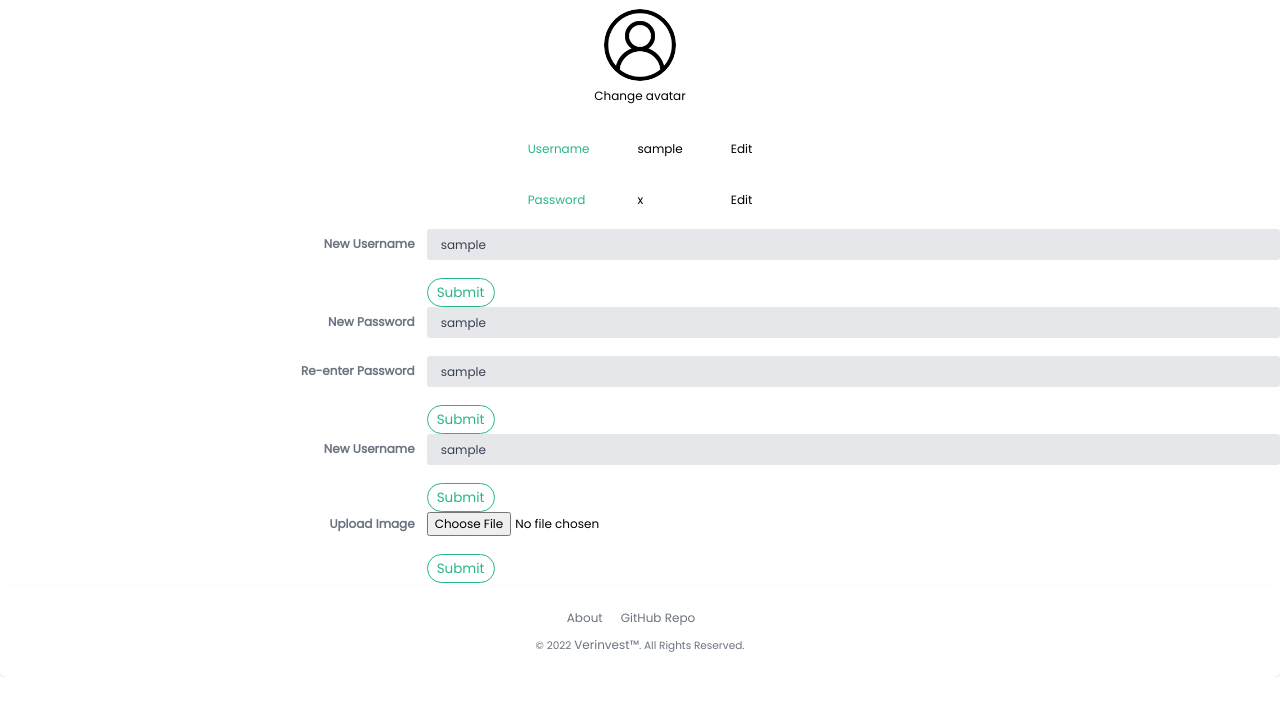
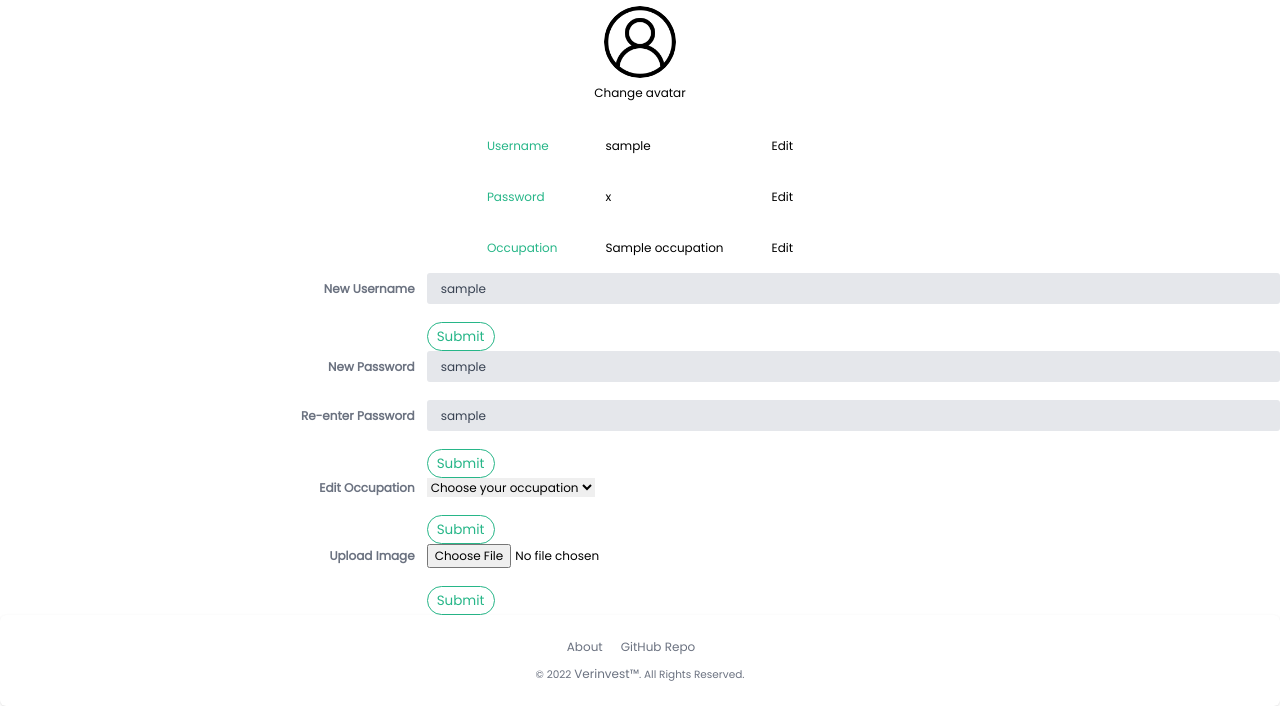
Before and after one commit to jeremyalv/verinvest-tk-pbp-b03, a Django app: template profile_page/templates/modify.html in a window 1280 px wide. Shown: the part 123-829 px from the top of the page. Before the commit the page ends 800 px from the top, so only its background shows below. Run offline with Django 4.2, Linux system fonts and the light colour scheme; the template is opened without the code that fills it: most values are stand-ins (such as "Sample title", 1, 10 or a date in 2020); some libraries are stand-ins or nearby versions.

Commit message:
adding occupation field for user attribute

```diff
--- a/profile_page/models.py
+++ b/profile_page/models.py
@@ -5,4 +5,6 @@
 # Create your models here.
 class Profile(models.Model):
     user = models.OneToOneField(User, on_delete=models.CASCADE)
+
     avatar = models.FileField
+    occupation = models.TextField(max_length=32)
--- a/profile_page/templates/modify.html
+++ b/profile_page/templates/modify.html
@@ -41,6 +41,17 @@
                     </td>
                     <td class="py-6 px-8 text-gray">
                         <p><a href="#popup2" rel="modal:open" class = "hover:underline hover:decoration-primary">Edit</a></p>
+                    </td>
+                </tr>
+                <tr>
+                    <th scope="row" class="py-6 px-8 font-medium text-white-900 whitespace-nowrap text-primary">
+                        Occupation
+                    </th>
+                    <td class="py-6 px-8 text-black-700">
+                        {{occupation}}
+                    </td>
+                    <td class="py-6 px-8 text-gray">
+                        <p><a href="#popup3" rel="modal:open" class = "hover:underline hover:decoration-primary">Edit</a></p>
                     </td>
                 </tr>
             </tbody>
@@ -104,16 +115,17 @@
     </div>
 </div>
 
-<div id="popup1" class="modal">
+<div id="popup3" class="modal">
     <div class="md:block md:items-center">
         <div class="md:flex md:items-center mb-6">
             <div class="md:w-1/3">
                 <label class="block text-gray-500 font-bold md:text-right mb-1 md:mb-0 pr-4" for="inline-full-name">
-                New Username
+                Edit Occupation
                 </label>
             </div>
             <div class="md:w-2/3">
-            <input class="bg-gray-200 appearance-none border-2 border-gray-200 rounded w-full py-2 px-4 text-gray-700 leading-tight focus:outline-none focus:bg-white focus:border-primary-500" id="inline-full-name" type="text" value="{{username}}">
+                <select id="occupation-dropdown" name="occupation">
+                </select>
             </div>
         </div>
         <div class="md:flex md:items-center">
@@ -150,4 +162,22 @@
     </div>
 </div>
 
+<script>
+    let dropdown = $('#occupation-dropdown');
+
+    dropdown.empty();
+
+    dropdown.append('<option selected="true" disabled>Choose your occupation</option>');
+    dropdown.prop('selectedIndex', 0);
+
+    const url = 'https://gist.githubusercontent.com/mkval/a5e32ee8c89d0c8a0806df1679425fde/raw/529a3033a39993cb39eff7f09427c9c19b51bd8b/occupations.json';
+
+    // Populate dropdown with list of provinces
+    $.getJSON(url, function (data) {
+    $.each(data, function (key) {
+        dropdown.append($('<option></option>').attr('value', data[key]).text(data[key]));
+    })
+    });
+</script>
+
 {% endblock content %}
--- a/profile_page/templates/profile.html
+++ b/profile_page/templates/profile.html
@@ -6,7 +6,7 @@
 {% endblock meta %}
 
 {% block content %}
-<div class="h-full flex flex-col justify-center items-center text-center px-12 my-auto">
+<div class="h-full flex flex-col justify-center items-center text-center p-12 my-auto">
     <img class="w-24 h-24 rounded-full" src="{% static 'landing_page/img/user.png' %}" alt="user photo">
     <br>
     <h1 class="mb-4 text-4xl font-extrabold tracking-tight leading-none text-gray-900 md:text-4xl lg:text-5xl">{{ username }}</h1>
```
Also changed, not shown: db.sqlite3, forum_item/migrations/0002_forumopvote.py (added), profile_page/migrations/0002_profile_occupation.py (added).
